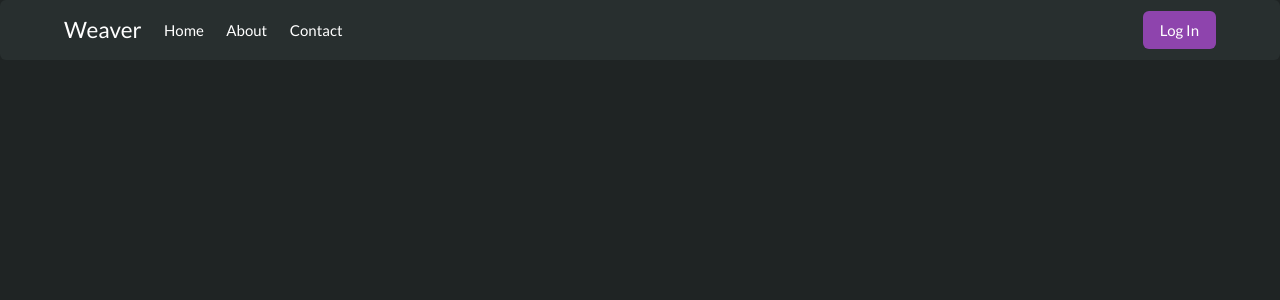
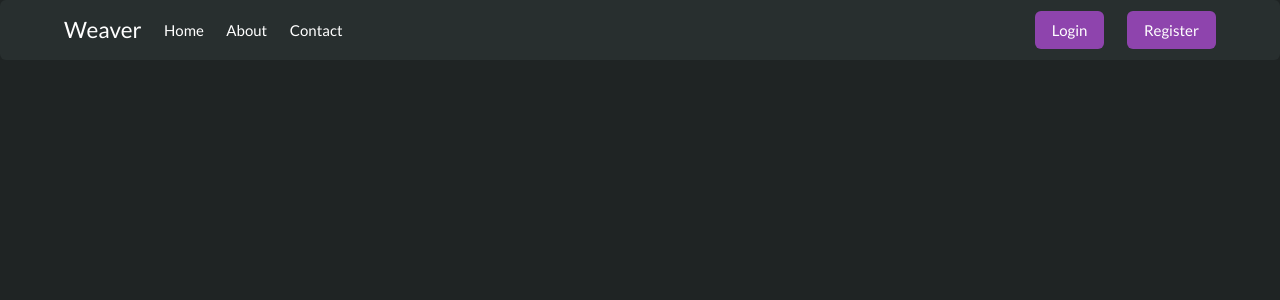
Before and after one commit to weaver-pbp/weaver-frontend, a React (Create React App) app: page / in a window 1280 px wide. Shown: the top 300 px of the page. Built offline with nearby package versions, Linux system fonts and the light colour scheme; no server answers.

Commit message:
Add Register button to homepage.

```diff
--- a/src/site/homepage/Homepage.tsx
+++ b/src/site/homepage/Homepage.tsx
@@ -23,11 +23,35 @@ const Homepage: React.FC = () => {
                             <div className="navbar-item">Contact</div>
                         </div>
                         <div className="navbar-end">
-                            <div className="navbar-item">
-                                <Link to="/app" className="button is-primary">
-                                    {isLoggedIn ? "Go to App" : "Log In"}
-                                </Link>
-                            </div>
+                            {isLoggedIn ? (
+                                <div className="navbar-item">
+                                    <Link
+                                        to="/app"
+                                        className="button is-primary"
+                                    >
+                                        Go to App
+                                    </Link>
+                                </div>
+                            ) : (
+                                <>
+                                    <div className="navbar-item">
+                                        <Link
+                                            to="/login"
+                                            className="button is-primary"
+                                        >
+                                            Login
+                                        </Link>
+                                    </div>
+                                    <div className="navbar-item">
+                                        <Link
+                                            to="/register"
+                                            className="button is-primary"
+                                        >
+                                            Register
+                                        </Link>
+                                    </div>
+                                </>
+                            )}
                         </div>
                     </div>
                 </div>
```
